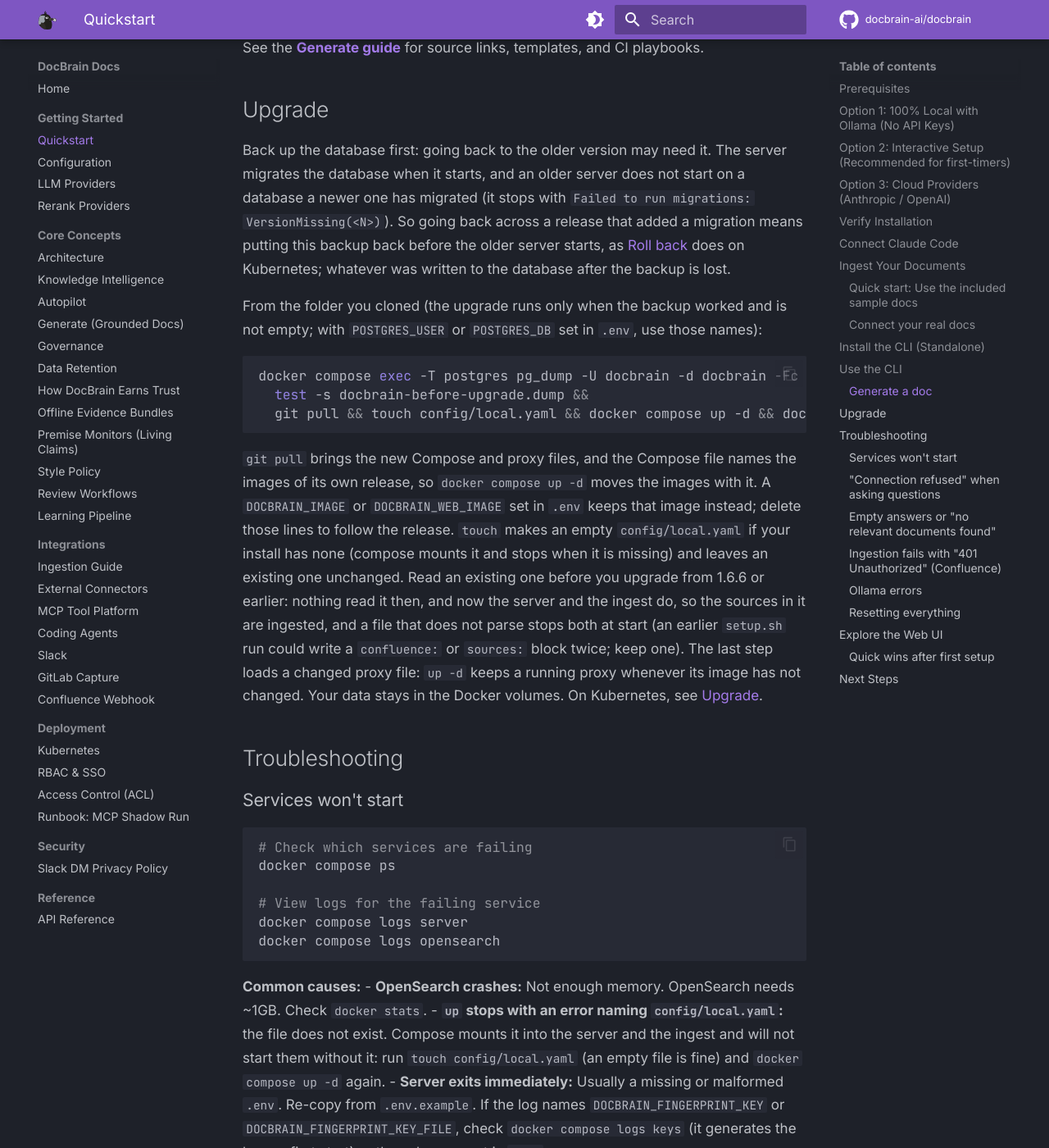
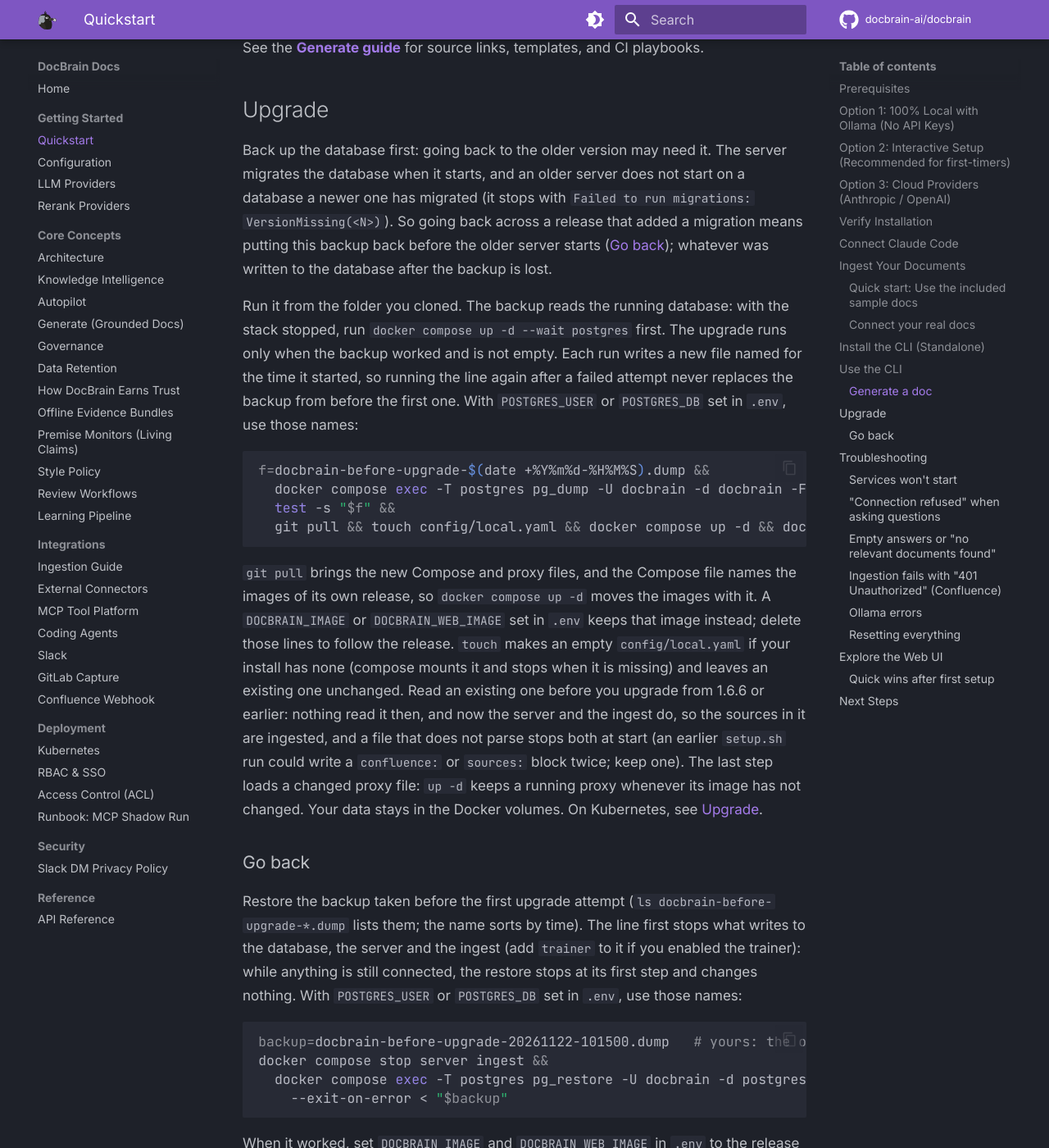
Before and after one commit to docbrain-ai/docbrain, an MkDocs documentation site: the page built from docs/quickstart.md, in a window 1280 px wide and 1400 px high, scrolled down 7849 px. Shown: the whole window at 82% size. Built offline with MkDocs 1.6.1 and Material for MkDocs 9.7.7, drawn with Linux system fonts in a browser that asks for light colours; comment, search, counter and statistics services are not loaded; some of the changed text lies outside the part shown.

Commit message:
docs: upgrade backups never replace each other, Compose says how to go back, Roll back starts nothing after a failed restore (review R4-1, R4-2, R4-5, R4-6, R4-7)
- R4-1: both upgrade lines write a backup named for the time the run started, so a second run after a failed
  attempt never replaces the backup from before the first one; Roll back and Go back restore that one.
- R4-2: quickstart "Go back": stop server and ingest, pg_restore with the Roll back flags, then set
  DOCBRAIN_IMAGE and DOCBRAIN_WEB_IMAGE to the older release (the 1.6.6 Compose file runs latest).
- R4-5: Roll back's step 3 (helm rollback, scale up, unsuspend) runs only when the restore worked.
- R4-6: the Compose backup needs postgres running; a stopped stack runs `docker compose up -d --wait postgres` first.
- R4-7: <fullname>-sources, <fullname>-fingerprint-key and <fullname>-initial-admin-secret, as the chart names
  them (configuration.md is private-canonical; the same change is in private).

````diff
--- a/docs/quickstart.md
+++ b/docs/quickstart.md
@@ -292,15 +292,18 @@ See the **[Generate guide](generate.md)** for source links, templates, and CI pl
 Back up the database first: going back to the older version may need it. The server migrates the database when it
 starts, and an older server does not start on a database a newer one has migrated (it stops with
 `Failed to run migrations: VersionMissing(<N>)`). So going back across a release that added a migration means putting
-this backup back before the older server starts, as [Roll back](kubernetes.md#roll-back) does on Kubernetes; whatever
-was written to the database after the backup is lost.
+this backup back before the older server starts ([Go back](#go-back)); whatever was written to the database after the
+backup is lost.
 
-From the folder you cloned (the upgrade runs only when the backup worked and is not empty; with `POSTGRES_USER` or
-`POSTGRES_DB` set in `.env`, use those names):
+Run it from the folder you cloned. The backup reads the running database: with the stack stopped, run
+`docker compose up -d --wait postgres` first. The upgrade runs only when the backup worked and is not empty. Each run
+writes a new file named for the time it started, so running the line again after a failed attempt never replaces the
+backup from before the first one. With `POSTGRES_USER` or `POSTGRES_DB` set in `.env`, use those names:
 
 ```bash
-docker compose exec -T postgres pg_dump -U docbrain -d docbrain -Fc > docbrain-before-upgrade.dump &&
-  test -s docbrain-before-upgrade.dump &&
+f=docbrain-before-upgrade-$(date +%Y%m%d-%H%M%S).dump &&
+  docker compose exec -T postgres pg_dump -U docbrain -d docbrain -Fc > "$f" &&
+  test -s "$f" &&
   git pull && touch config/local.yaml && docker compose up -d && docker compose restart proxy
 ```
 
@@ -313,6 +316,25 @@ so the sources in it are ingested, and a file that does not parse stops both at
 could write a `confluence:` or `sources:` block twice; keep one). The last step loads a changed proxy file: `up -d`
 keeps a running proxy whenever its image has not changed. Your data stays in the Docker volumes. On Kubernetes, see
 [Upgrade](kubernetes.md#upgrade).
+
+### Go back
+
+Restore the backup taken before the first upgrade attempt (`ls docbrain-before-upgrade-*.dump` lists them; the name
+sorts by time). The line first stops what writes to the database, the server and the ingest (add `trainer` to it if
+you enabled the trainer): while anything is still connected, the restore stops at its first step and changes nothing.
+With `POSTGRES_USER` or `POSTGRES_DB` set in `.env`, use those names:
+
+```bash
+backup=docbrain-before-upgrade-20261122-101500.dump   # yours: the one from before the first upgrade attempt
+docker compose stop server ingest &&
+  docker compose exec -T postgres pg_restore -U docbrain -d postgres --clean --if-exists --create \
+    --exit-on-error < "$backup"
+```
+
+When it worked, set `DOCBRAIN_IMAGE` and `DOCBRAIN_WEB_IMAGE` in `.env` to the release you go back to (for 1.6.6:
+`DOCBRAIN_IMAGE=ghcr.io/docbrain-ai/docbrain:1.6.6` and `DOCBRAIN_WEB_IMAGE=ghcr.io/docbrain-ai/docbrain-web:1.6.6`;
+with the trainer enabled, its `image:` line too), then run `docker compose up -d`. Checking out an older tree does not
+do it: the Compose file of 1.6.6 and earlier runs `latest`. Delete those two lines from `.env` when you upgrade again.
 
 ## Troubleshooting
 
````
Also changed, not shown: docs/configuration.md (+2 -2 lines), docs/kubernetes.md (+16 -7 lines).
